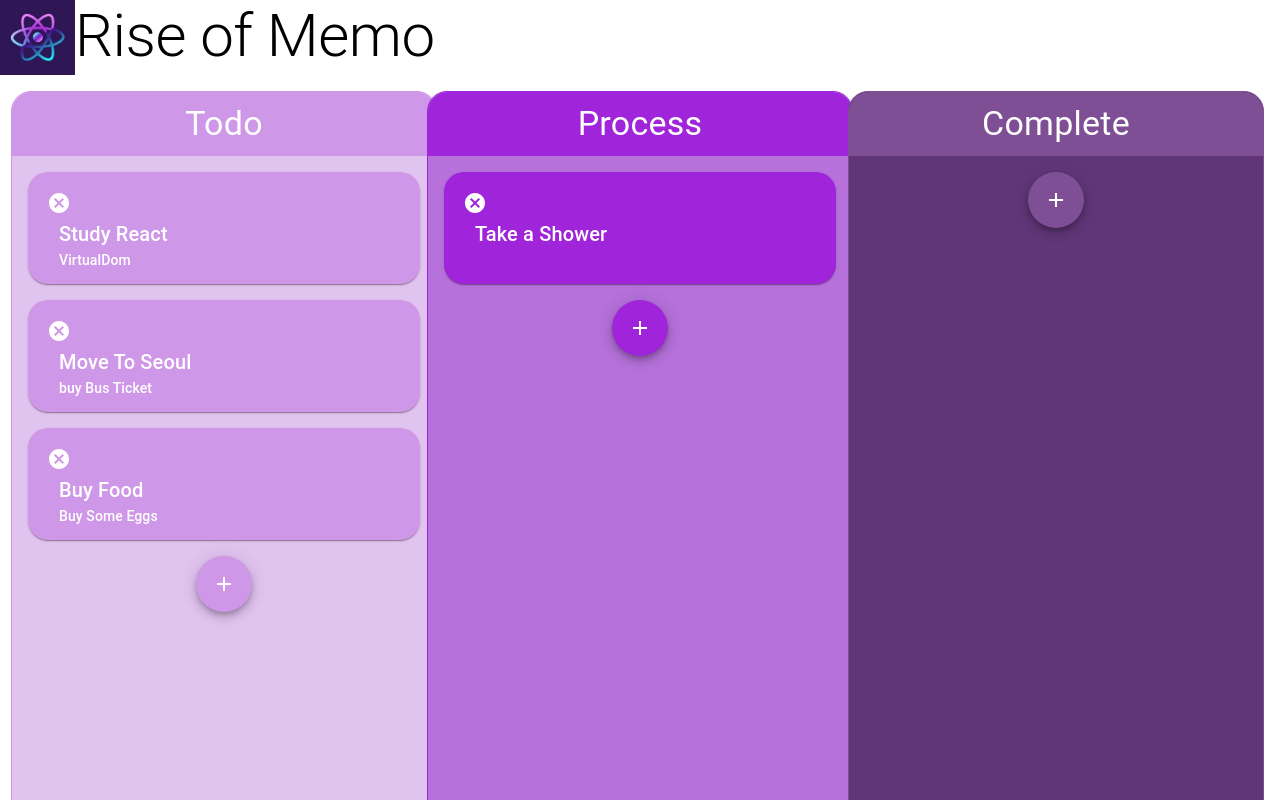
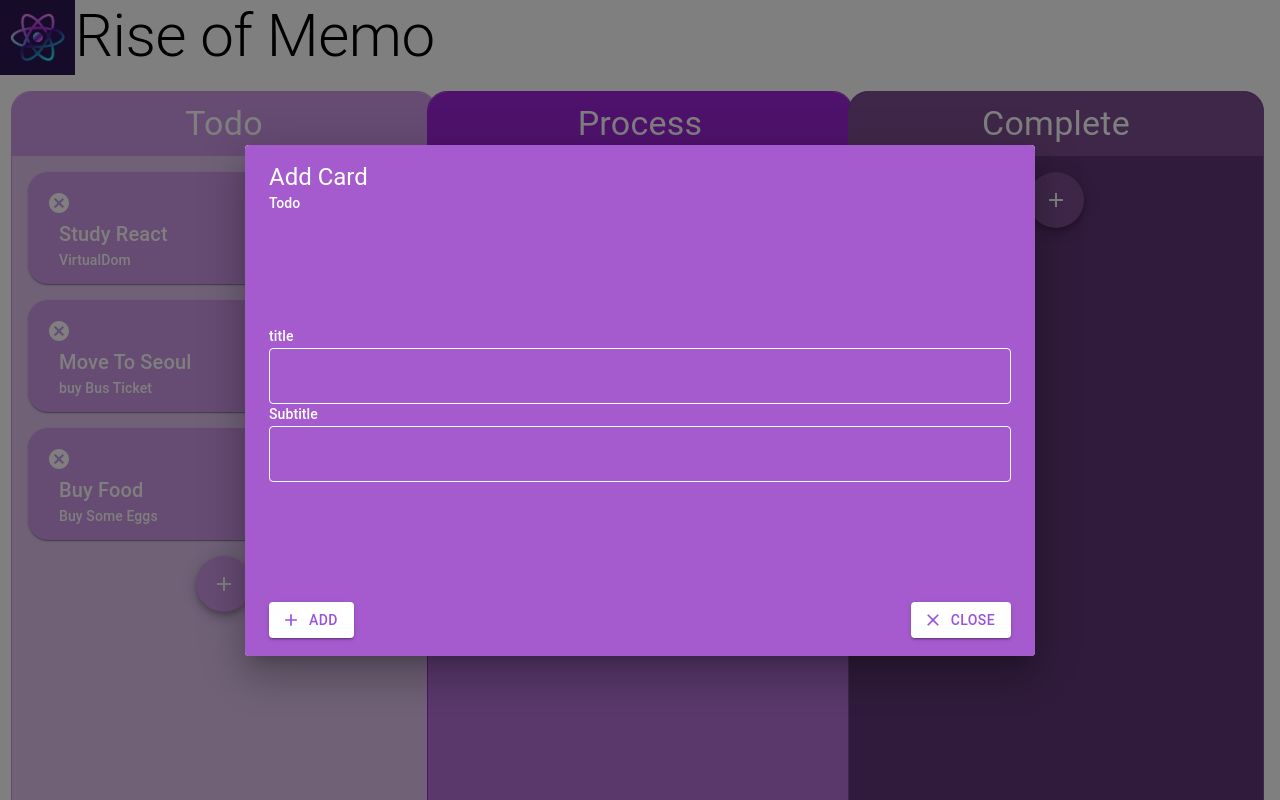
Before and after one commit to Rise-of-React/RiseMemo, a React (Create React App) app: page /board in a window 1280 px wide. Both pictures are taken after a click on the button 224 px from the left and 584 px from the top of the page. Shown: the top 800 px of the page. Built offline with nearby package versions, Linux system fonts and the light colour scheme.

Commit message:
Add AddDialog

```diff
--- /dev/null
+++ b/src/components/AddDialog.tsx
@@ -0,0 +1,122 @@
+import {
+  Button,
+  Dialog,
+  DialogContent,
+  DialogTitle,
+  Grid,
+  makeStyles,
+  Paper,
+  TextField,
+  Typography,
+} from '@material-ui/core';
+import AddOutlinedIcon from '@material-ui/icons/AddOutlined';
+import CloseOutlinedIcon from '@material-ui/icons/CloseOutlined';
+import React from 'react';
+
+const useStyles = makeStyles((theme) => ({
+  dialog: {
+    width: 790,
+    height: 511,
+    backgroundColor: '#A55BCE',
+    borderRadius: '15',
+  },
+  title: {
+    color: '#ffffff',
+  },
+  content: {
+    height: 400,
+  },
+  textField: {
+    borderRadius: 4,
+    '& .MuiOutlinedInput-root': {
+      '& fieldset': {
+        borderColor: '#ffffff',
+      },
+      '&:hover fieldset': {
+        borderColor: '#ffffff',
+      },
+      '&.Mui-focused fieldset': {
+        borderColor: '#ffffff',
+      },
+    },
+  },
+  input: {
+    color: '#ffffff',
+  },
+}));
+
+export interface AddDialogProps {
+  open: boolean;
+  onClose: () => void;
+  subTitle?: string;
+}
+
+export const AddDialog = (props: AddDialogProps) => {
+  const classes = useStyles();
+  const { open, onClose, subTitle } = props;
+
+  return (
+    <Dialog open={open} onClose={onClose} maxWidth={'lg'}>
+      <Paper className={classes.dialog}>
+        <form>
+          <DialogTitle className={classes.title}>
+            <Typography variant="h5">Add Card</Typography>
+            <Typography variant="subtitle2">{subTitle}</Typography>
+          </DialogTitle>
+          <DialogContent>
+            <Grid container direction={'column'} className={classes.content} justify="flex-end">
+              <Grid item>
+                <Typography variant="subtitle2" style={{ color: '#ffffff' }}>
+                  title
+                </Typography>
+                <TextField
+                  id="title"
+                  variant="outlined"
+                  fullWidth
+                  className={classes.textField}
+                  InputProps={{
+                    className: classes.input,
+                  }}
+                />
+              </Grid>
+              <Grid item style={{ paddingBottom: '15vh' }}>
+                <Typography variant="subtitle2" style={{ color: '#ffffff' }}>
+                  Subtitle
+                </Typography>
+                <TextField
+                  id="subtitle"
+                  variant="outlined"
+                  fullWidth
+                  className={classes.textField}
+                  InputProps={{
+                    className: classes.input,
+                  }}
+                />
+              </Grid>
+              <Grid item container direction="row" justify="space-between">
+                <Grid item>
+                  <Button
+                    variant="contained"
+                    startIcon={<AddOutlinedIcon />}
+                    style={{ backgroundColor: '#ffffff', color: '#9B51E0' }}
+                  >
+                    Add
+                  </Button>
+                </Grid>
+                <Grid item>
+                  <Button
+                    variant="contained"
+                    startIcon={<CloseOutlinedIcon />}
+                    style={{ backgroundColor: '#ffffff', color: '#9B51E0' }}
+                  >
+                    Close
+                  </Button>
+                </Grid>
+              </Grid>
+            </Grid>
+          </DialogContent>
+        </form>
+      </Paper>
+    </Dialog>
+  );
+};
--- a/src/components/CustomBoard.tsx
+++ b/src/components/CustomBoard.tsx
@@ -1,19 +1,9 @@
-import {
-  Card,
-  CardContent,
-  CardHeader,
-  Fab,
-  Grid,
-  IconButton,
-  makeStyles,
-  Paper,
-  Theme,
-  Typography,
-} from '@material-ui/core';
+import { Fab, Grid, makeStyles, Paper, Theme, Typography } from '@material-ui/core';
 import React from 'react';
 import { BoardStyleProps } from '../types/board/board';
 import { CardStyleProps } from '../types/card/card';
 import AddOutlinedIcon from '@material-ui/icons/AddOutlined';
+import { AddDialog } from './AddDialog';
 export interface CustomBoardProps {
   title?: string;
   boardStyle?: BoardStyleProps;
@@ -45,6 +35,12 @@ const useStyles = makeStyles<Theme, CustomBoardProps>((theme: Theme) => ({
 export const CustomBoard = (props: CustomBoardProps) => {
   const classes = useStyles(props ?? {});
 
+  const [open, setOpen] = React.useState<boolean>(false);
+
+  const handleClose = React.useCallback(() => {
+    setOpen(false);
+  }, [setOpen]);
+
   return (
     <Paper className={classes.board} variant="outlined">
       <Grid container direction={'column'} justify="center" alignItems="center">
@@ -53,11 +49,18 @@ export const CustomBoard = (props: CustomBoardProps) => {
         </Grid>
         <Grid item>{props.children}</Grid>
         <Grid item alignItems="flex-end">
-          <Fab aria-label="add" className={classes.floatingButton}>
+          <Fab
+            aria-label="add"
+            className={classes.floatingButton}
+            onClick={() => {
+              setOpen(true);
+            }}
+          >
             <AddOutlinedIcon />
           </Fab>
         </Grid>
       </Grid>
+      <AddDialog open={open} onClose={handleClose} subTitle={props.title} />
     </Paper>
   );
 };
```
Also changed, not shown: 1 other file (tests, documents, lock files or other folders).
